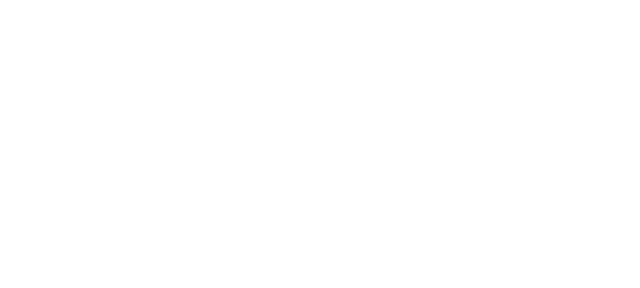
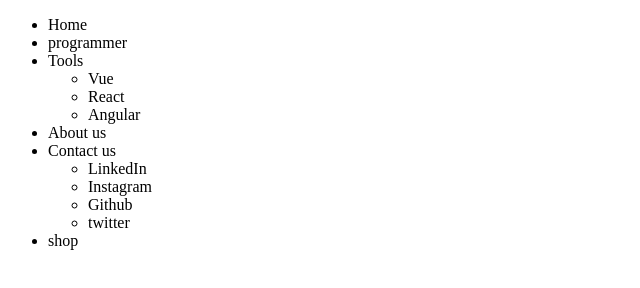
Before and after one commit to Douzandeh/Menu_using_after_befor, a plain HTML site: page index.html in a window 1280 px wide. Shown: the whole page, without its empty margins (0-640 px from the left). Drawn offline with Linux system fonts and the light colour scheme.

Commit message:
Completing the HTML structure

```diff
--- a/index.html
+++ b/index.html
@@ -8,6 +8,29 @@
     <title>Menu using after befor</title>
   </head>
   <body>
-
+    <div class="container">
+        <ul class="menu">
+            <li>Home</li>
+            <li>programmer</li>
+            <li class="submenu">Tools
+                <ul>
+                    <li>Vue</li>
+                    <li>React</li>
+                    <li>Angular</li>
+                </ul>
+            </li>
+            <li>About us</li>
+            <li class="submenu">
+                Contact us
+                <ul>
+                    <li>LinkedIn</li>
+                    <li>Instagram</li>
+                    <li>Github</li>
+                    <li>twitter</li>
+                </ul>
+            </li>
+            <li>shop</li>
+        </ul>
+    </div>
   </body>
 </html>
```
